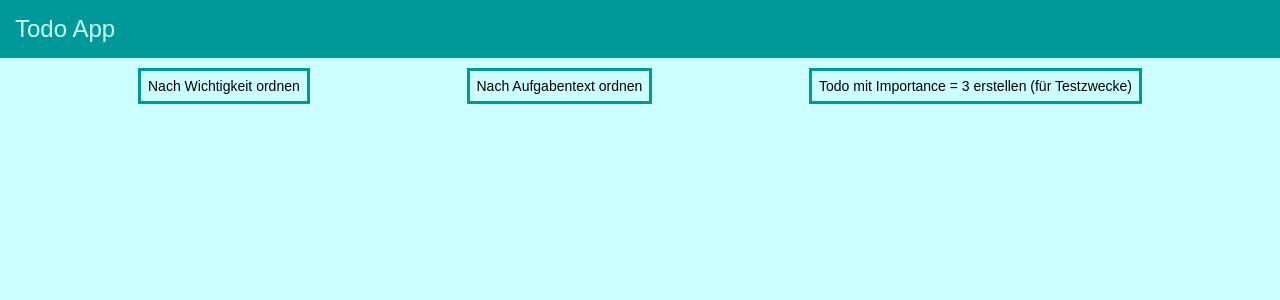
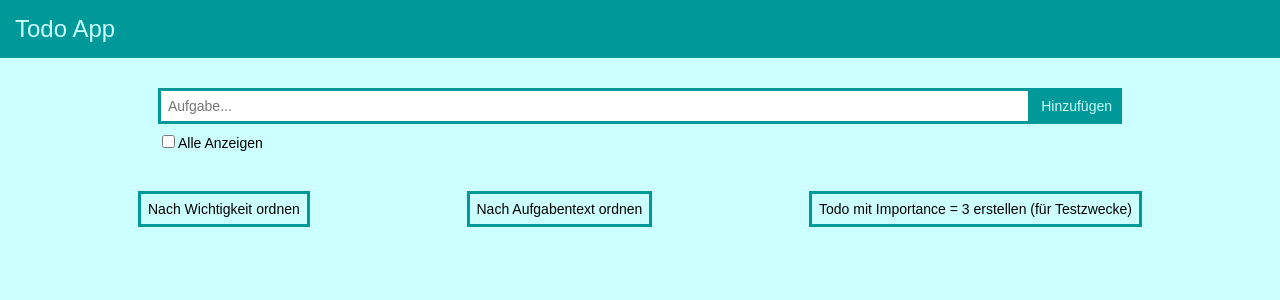
Before and after one commit to pinefoambath/webproject, a React (Create React App) app: page / in a window 1280 px wide. Shown: the top 300 px of the page. Built offline with nearby package versions, Linux system fonts and the light colour scheme.

Commit message:
Refactor

```diff
--- a/src/components/pages/App.tsx
+++ b/src/components/pages/App.tsx
@@ -1,20 +1,24 @@
+import { SearchBar } from 'components/searchBar'
 import { Task } from 'components/taskItem'
 import { createTodo, createUrgentTodo, Todo } from 'models/Todo'
-import { ChangeEvent, useEffect, useState } from 'react'
+import { useEffect, useState } from 'react'
 import './App.css'
 
 export const App = () => {
   const [todoItems, setTodoItems] = useState<Todo[]>([])
   const [textSortButton, setTextSortButton] = useState(false)
   const [importanceSortButton, setImportanceSortButton] = useState(false)
-  const [text, setText] = useState('')
+
   const [showAllItems, setShowAllItems] = useState(false)
 
-  const addTodo = () => {
+  const addTodo = (text: string) => {
     const newTodo = createTodo(text)
     const fullList = [...todoItems, newTodo]
     setTodoItems(fullList)
-    setText('')
+  }
+
+  const setAddTodo = (text: string) => {
+    addTodo(text)
   }
 
   const removeTodo = (id: string) => {
@@ -40,16 +44,11 @@ export const App = () => {
     setAsDone(id)
   }
 
-  const updateListOnEntry = () => {
+  const updateListOnEntry = (text: string) => {
     let filteredList = todoItems.filter(t =>
       t.text.toLowerCase().startsWith(text.toLowerCase())
     )
     setTodoItems(filteredList)
-  }
-
-  const updateText = (event: ChangeEvent<HTMLInputElement>) => {
-    setText(event.target.value)
-    updateListOnEntry()
   }
 
   const urgentTodo = () => {
@@ -96,6 +95,12 @@ export const App = () => {
     <div>
       <div className="page-head">Todo App</div>
       <div className="page-body">
+        <SearchBar
+          setAddTodo={setAddTodo}
+          updateListOnEntry={updateListOnEntry}
+          showAllCheckHandler={showAllCheckHandler}
+          showAllItems={showAllItems}
+        />
         {/* <div className="filter-bar">
           <div className="input-line">
             <input
--- a/src/components/rating.tsx
+++ b/src/components/rating.tsx
@@ -2,6 +2,7 @@ interface ItemProps {
   ratingLevel: number
 }
 
+// Noch nicht implementiert - soll die Rating-Komponente darstellen
 export const Rating = ({ ratingLevel }: ItemProps) => {
   return (
     <div>
--- a/src/components/searchBar.tsx
+++ b/src/components/searchBar.tsx
@@ -1,9 +1,30 @@
-type SearchBar = {
+import { ChangeEvent, useState } from 'react'
 
-  updateText: () => void
+type SearchBarProps = {
+  setAddTodo: (text: string) => void
+  updateListOnEntry: (text: string) => void
+  showAllCheckHandler: () => void
+  showAllItems: boolean
 }
 
-export const SearchBar = ({updateText})=> JSX.Element {
+export const SearchBar = ({
+  setAddTodo,
+  updateListOnEntry,
+  showAllCheckHandler,
+  showAllItems,
+}: SearchBarProps) => {
+  const [text, setText] = useState('')
+
+  const createTodoAndClearInput = (text: string) => {
+    setAddTodo(text)
+    setText('')
+  }
+
+  const updateText = (event: ChangeEvent<HTMLInputElement>) => {
+    setText(event.target.value)
+    updateListOnEntry(text)
+  }
+
   return (
     <>
       <div className="filter-bar">
@@ -15,20 +36,22 @@ export const SearchBar = ({updateText})=> JSX.Element {
             type="text"
             placeholder="Aufgabe..."
           ></input>
-    // <button onClick={addTodo} className="input-button">
-    //   Hinzufügen
-    // </button>
+          <button
+            onClick={() => createTodoAndClearInput(text)}
+            className="input-button"
+          >
+            Hinzufügen
+          </button>
         </div>
-//   <div>
-//   //   <input
-//   //     type="checkbox"
-//   //     checked={showAllItems}
-//   //     onChange={showAllCheckHandler}
-//   //   ></input>
-//   //   Alle Anzeigen
-//   // </div>
-// </div>
+        <div>
+          <input
+            type="checkbox"
+            checked={showAllItems}
+            onChange={showAllCheckHandler}
+          ></input>
+          Alle Anzeigen
+        </div>
+      </div>
     </>
   )
-
-});
+}
--- a/src/components/taskItem.tsx
+++ b/src/components/taskItem.tsx
@@ -1,5 +1,3 @@
-import { Rating } from './rating'
-
 type TaskItem = {
   id: string
   description: string
```
Lines whose indentation alone changed are shown as unchanged.
